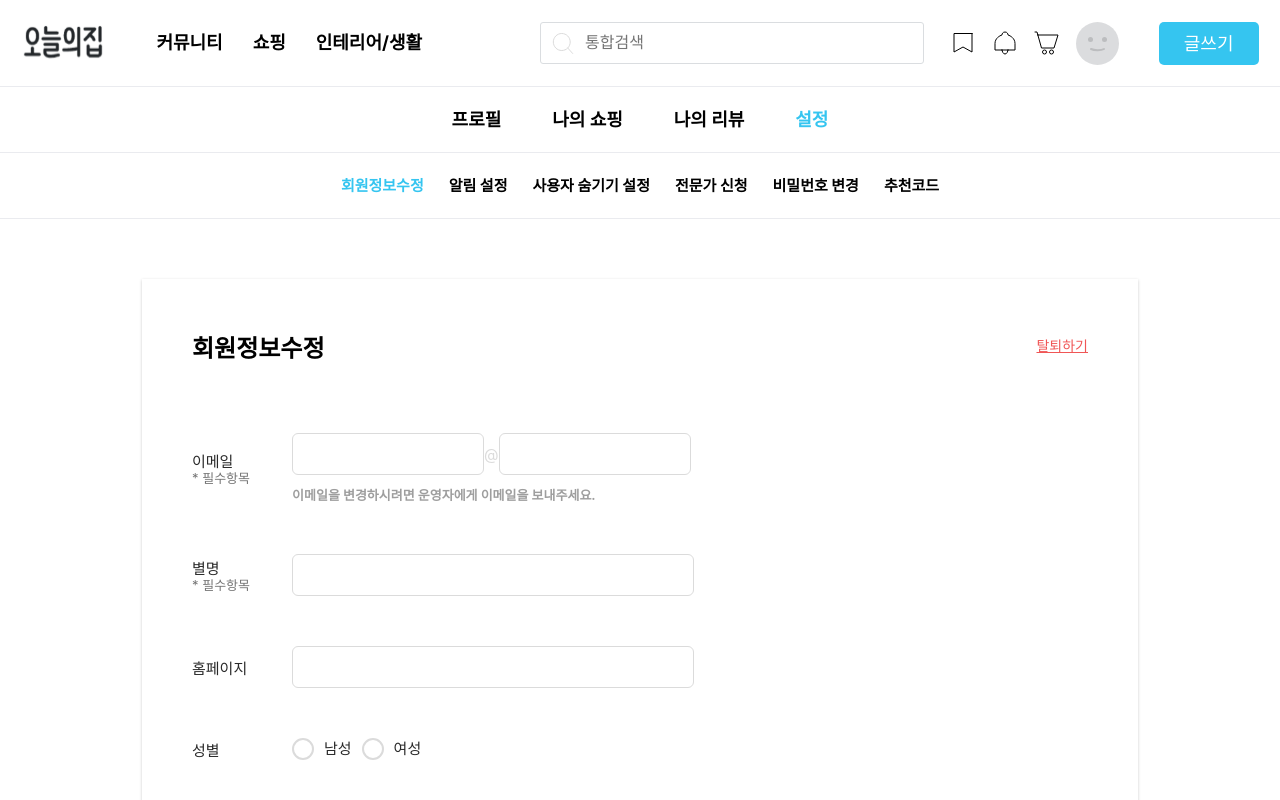
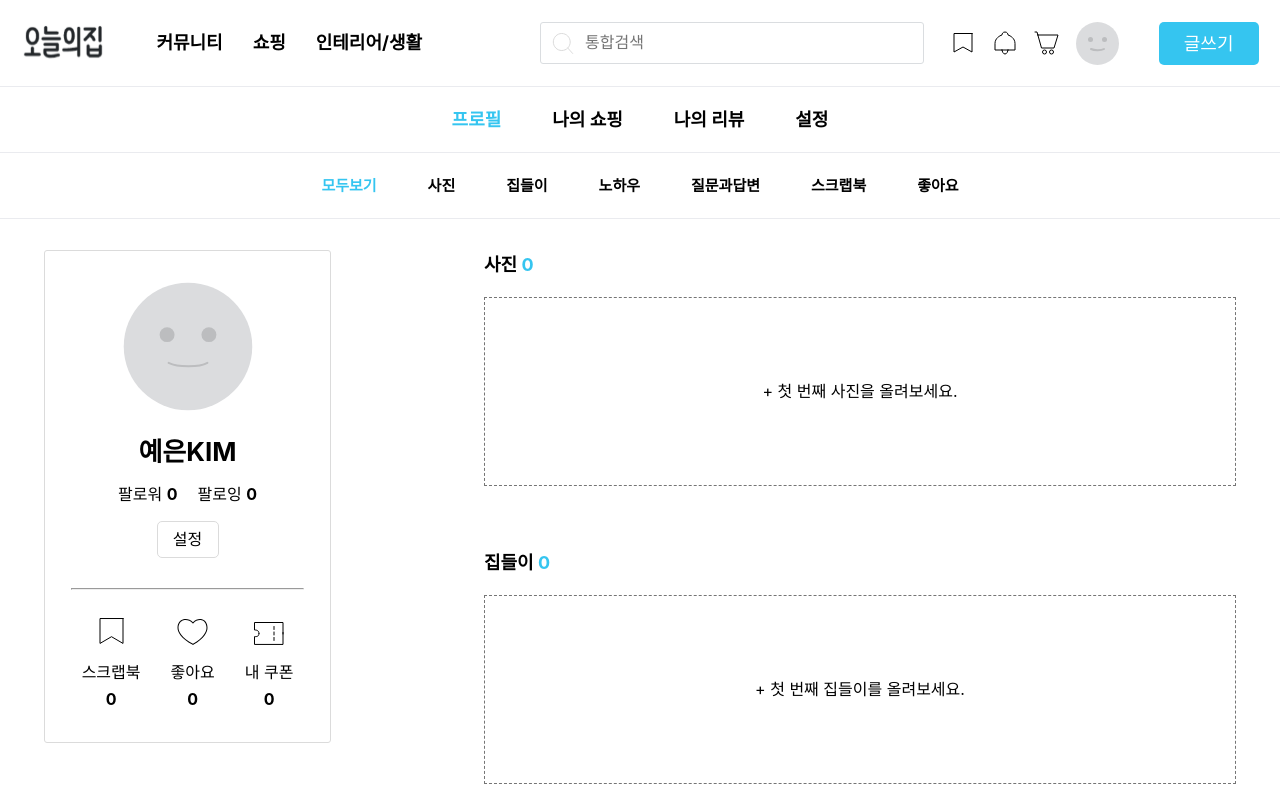
Before and after one commit to 3rd-PARD-WEB-PART/KIMYEEUN, a React (Create React App) app in the folder pard_3rd_kimyeeun_todayhome/: page / in a window 1280 px wide. Shown: the top 800 px of the page. Built offline with nearby package versions, Linux system fonts and the light colour scheme.

Commit message:
하트 이벤트 추가

```diff
--- a/pard_3rd_kimyeeun_todayhome/src/App.js
+++ b/pard_3rd_kimyeeun_todayhome/src/App.js
@@ -6,8 +6,8 @@ function App() {
   return (
     <>
       {/* <RegisterPage /> */}
-      {/* <Profile /> */}
-      <EditProfile />
+      <Profile />
+      {/* <EditProfile /> */}
     </>
   );
 }
--- a/pard_3rd_kimyeeun_todayhome/src/Pages/ProfilePage/Profile.js
+++ b/pard_3rd_kimyeeun_todayhome/src/Pages/ProfilePage/Profile.js
@@ -1,6 +1,20 @@
 import styled from "styled-components";
+import { useState } from "react";
 
 function Profile() {
+  const [isIconClicked, setIsIconClicked] = useState(false);
+  const [likeCount, setLikeCount] = useState(0);
+
+  const handleIconClick = () => {
+    setIsIconClicked(!isIconClicked); // 클릭 시 상태를 토글합니다.
+    setLikeCount(likeCount + (isIconClicked ? -1 : 1)); // 클릭 시 좋아요 개수를 조절합니다.
+  };
+
+  // isIconClicked 상태에 따라 버튼 이미지의 src를 변경합니다.
+  const buttonImgSrc = isIconClicked
+    ? process.env.PUBLIC_URL + "/heartButtonPressed.svg"
+    : process.env.PUBLIC_URL + "/heartButton.svg";
+
   return (
     <>
       {/* 가장 상단 div */}
@@ -74,9 +88,9 @@ function Profile() {
               <BoldSpan>0</BoldSpan>
             </Button>
             <Button>
-              <ButtonImg src={process.env.PUBLIC_URL + "/heartButton.svg"} />
+              <ButtonImg src={buttonImgSrc} onClick={handleIconClick} />{" "}
               <ButtonText>좋아요</ButtonText>
-              <BoldSpan>0</BoldSpan>
+              <BoldSpan>{likeCount}</BoldSpan>
             </Button>
             <Button>
               <ButtonImg src={process.env.PUBLIC_URL + "/couponButton.svg"} />
@@ -153,7 +167,7 @@ const Search = styled.input`
   margin-left: 11px;
   border: none;
   font-size: 16px;
-  &:focus{
+  &:focus {
     outline: none;
   }
 `;
@@ -274,7 +288,7 @@ const ButtonImg = styled.img`
   margin-bottom: 10px;
 `;
 const ButtonText = styled.div`
-margin-bottom: 6px;
+  margin-bottom: 6px;
 `;
 const BoldSpan = styled.span`
   font-weight: bold;
```
Also changed, not shown: pard_3rd_kimyeeun_todayhome/public/heartButtonPressed.svg (added).
